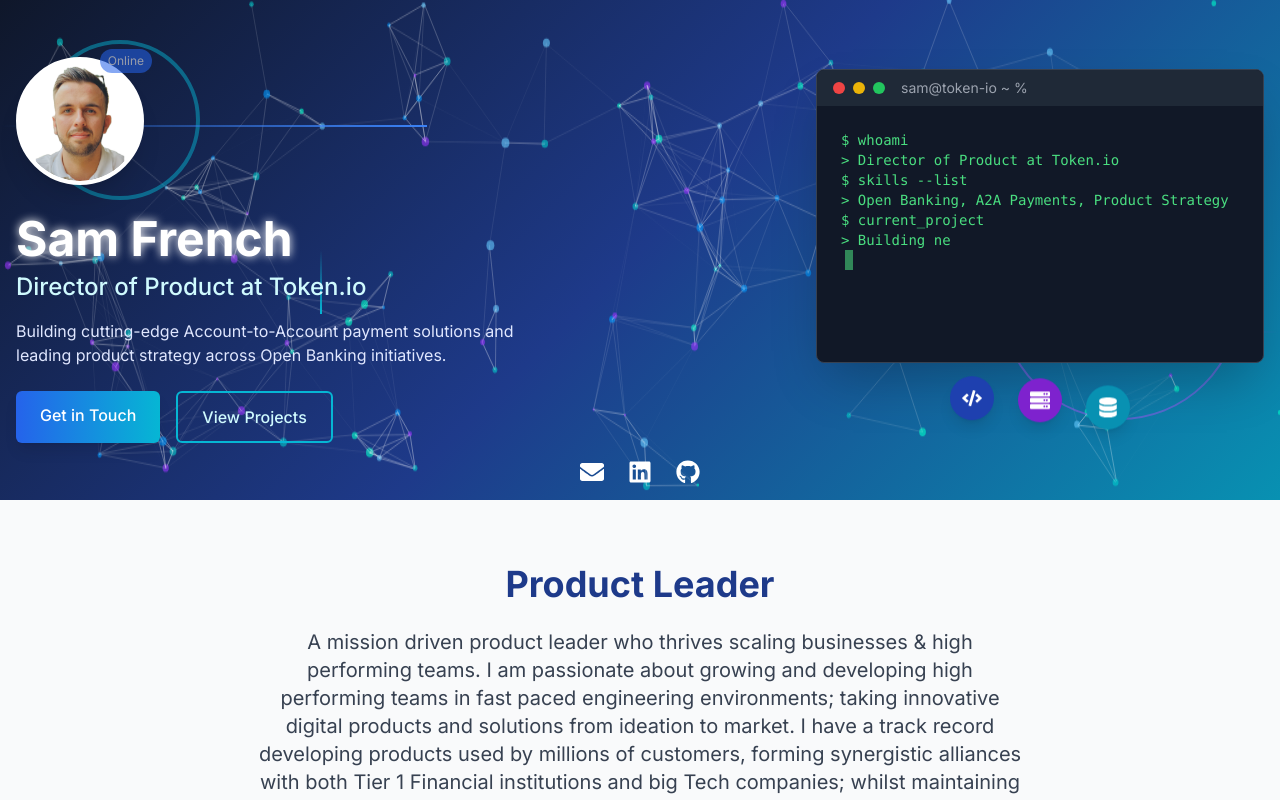
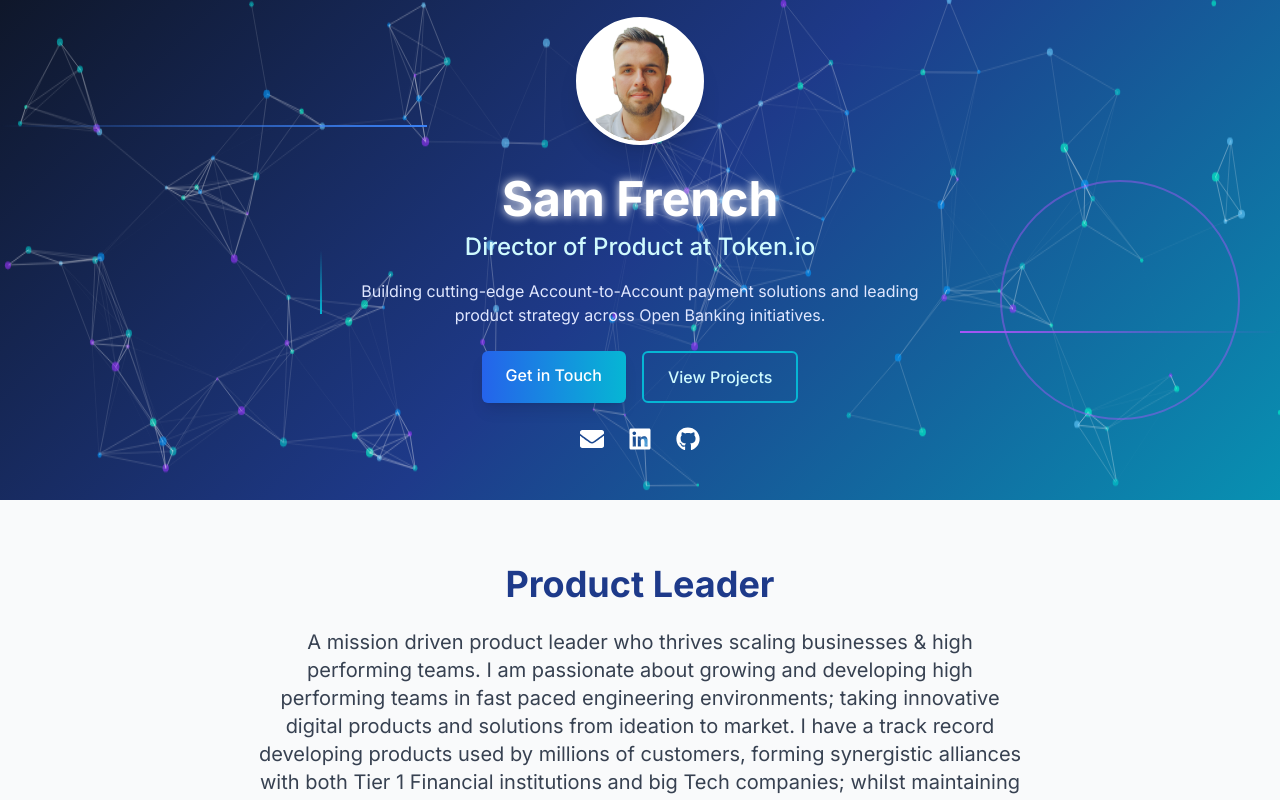
Before and after one commit to samfrench27/samfrench.io, a Next.js app: page / in a window 1280 px wide. Shown: the top 800 px of the page. Built offline with nearby package versions, Linux system fonts and the light colour scheme.

Commit message:
Version 1.0.

```diff
--- a/src/components/Header.tsx
+++ b/src/components/Header.tsx
@@ -5,9 +5,9 @@
 
 export default function AnimatedHeader() {
   const [scrolled, setScrolled] = useState(false);
-  const canvasRef = useRef(null);
-  const particlesRef = useRef([]);
-  const animationRef = useRef(null);
+  const canvasRef = useRef<HTMLCanvasElement | null>(null);
+  const particlesRef = useRef<any[]>([]);
+  const animationRef = useRef<number | null>(null);
 
   // Particle animation setup
   useEffect(() => {
@@ -15,15 +15,28 @@
     if (!canvas) return;
 
     const ctx = canvas.getContext('2d');
-    const particles = [];
+    if (!ctx) return;
+
+    const particles: Array<{
+      x: number;
+      y: number;
+      radius: number;
+      color: string;
+      speedX: number;
+      speedY: number;
+      connected: number[];
+    }> = [];
 
     const resizeCanvas = () => {
+      if (!canvas) return;
       canvas.width = window.innerWidth;
       canvas.height = 400; // Fixed height for header
     };
 
     const createParticles = () => {
       particles.length = 0;
+      if (!canvas) return;
+
       const particleCount = Math.floor(window.innerWidth / 10); // Responsive particle count
 
       for (let i = 0; i < particleCount; i++) {
@@ -48,6 +61,8 @@
     };
 
     const drawParticles = () => {
+      if (!ctx || !canvas) return;
+
       ctx.clearRect(0, 0, canvas.width, canvas.height);
 
       // Update and draw particles
@@ -100,7 +115,9 @@
     // Cleanup
     return () => {
       window.removeEventListener('resize', resizeCanvas);
+      if (animationRef.current) {
         cancelAnimationFrame(animationRef.current);
+      }
     };
   }, []);
 
@@ -131,23 +148,7 @@
     return () => clearInterval(interval);
   }, []);
 
-  // Matrix rain effect for the terminal section
-  const [terminalText, setTerminalText] = useState('');
-  const fullText = '$ whoami\n> Director of Product at Token.io\n$ skills --list\n> Open Banking, A2A Payments, Product Strategy\n$ current_project\n> Building next-gen financial infrastructure';
-
-  useEffect(() => {
-    let index = 0;
-    const typingInterval = setInterval(() => {
-      setTerminalText(fullText.substring(0, index));
-      index++;
-
-      if (index > fullText.length) {
-        clearInterval(typingInterval);
-      }
-    }, 50);
-
-    return () => clearInterval(typingInterval);
-  }, []);
+  // Removing terminal text effect since we no longer have the terminal window
 
   return (
     <header className="relative overflow-hidden" style={{ height: '500px' }}>
@@ -158,9 +159,8 @@
         style={{ background: 'linear-gradient(135deg, #0f172a 0%, #1e3a8a 50%, #0891b2 100%)' }}
       />
 
-      {/* Tech-inspired decorative elements */}
+      {/* Tech-inspired decorative elements - removing the blue circle on left */}
       <div className="absolute top-0 left-0 w-full h-full z-0 pointer-events-none overflow-hidden">
-        <div className="absolute top-10 left-10 w-40 h-40 border-4 border-cyan-500 rounded-full opacity-30 animate-pulse"></div>
         <div className="absolute bottom-20 right-10 w-60 h-60 border-2 border-purple-500 rounded-full opacity-20 animate-pulse"></div>
         <div className="absolute top-1/4 right-1/3 w-20 h-20 bg-blue-500 opacity-10 animate-ping"></div>
 
@@ -170,11 +170,11 @@
         <div className="absolute top-1/2 left-1/4 h-16 w-0.5 bg-gradient-to-b from-transparent to-cyan-500"></div>
       </div>
 
-      <div className="relative z-10 container mx-auto px-4 h-full flex flex-col md:flex-row items-center justify-between py-10">
-        {/* Profile section */}
-        <div className="md:w-1/2 text-center md:text-left mb-8 md:mb-0">
+      <div className="relative z-10 container mx-auto px-4 h-full flex flex-col items-center justify-center py-10">
+        {/* Centered profile section */}
+        <div className="text-center mb-8">
           <div className="relative inline-block">
-            <div className="w-32 h-32 rounded-full border-4 border-white overflow-hidden relative shadow-xl bg-white p-1">
+            <div className="w-32 h-32 rounded-full border-4 border-white overflow-hidden relative shadow-xl bg-white p-1 mx-auto">
               <Image
                 src="/profile-photo.png"
                 alt="Sam French"
@@ -185,9 +185,6 @@
               />
               <div className="absolute inset-0 rounded-full border-4 border-transparent hover:border-cyan-400 transition-all duration-300"></div>
             </div>
-            <div className="absolute -top-2 -right-2 bg-blue-600 text-white text-xs px-2 py-1 rounded-full animate-pulse">
-              Online
-            </div>
           </div>
 
           <h1 className={`text-4xl md:text-5xl font-bold mt-6 text-white ${neonColors[colorIndex]}`} style={{ textShadow: '0 0 10px currentColor' }}>
@@ -195,14 +192,14 @@
           </h1>
 
           <h2 className="text-2xl font-medium mt-2 mb-4 text-cyan-100">
-            Director of Product <span className="hidden md:inline">at Token.io</span>
+            Director of Product at Token.io
           </h2>
 
-          <p className="mb-6 text-indigo-100 max-w-lg">
+          <p className="mb-6 text-indigo-100 max-w-xl mx-auto">
             Building cutting-edge Account-to-Account payment solutions and leading product strategy across Open Banking initiatives.
           </p>
 
-          <div className="flex justify-center md:justify-start space-x-4">
+          <div className="flex justify-center space-x-4 mb-6">
             <a
               href="#contact"
               className="px-6 py-3 bg-gradient-to-r from-blue-600 to-cyan-500 text-white font-medium rounded-md hover:from-blue-700 hover:to-cyan-600 transition-all duration-300 transform hover:-translate-y-1 shadow-lg"
@@ -216,42 +213,9 @@
               View Projects
             </a>
           </div>
-        </div>
 
-        {/* Terminal section */}
-        <div className="md:w-1/2 w-full max-w-md">
-          <div className="bg-gray-900 rounded-lg overflow-hidden shadow-2xl border border-gray-700">
-            <div className="flex items-center px-4 py-2 bg-gray-800">
-              <div className="flex space-x-2 mr-4">
-                <div className="w-3 h-3 rounded-full bg-red-500"></div>
-                <div className="w-3 h-3 rounded-full bg-yellow-500"></div>
-                <div className="w-3 h-3 rounded-full bg-green-500"></div>
-              </div>
-              <div className="text-gray-400 text-sm">sam@token-io ~ %</div>
-            </div>
-            <div className="p-6 font-mono text-sm h-64 overflow-hidden">
-              <div className="text-green-400 whitespace-pre-line">{terminalText}</div>
-              <div className="inline-block w-2 h-5 bg-green-400 ml-1 animate-pulse"></div>
-            </div>
-          </div>
-
-          {/* Tech icon ring */}
-          <div className="flex justify-center mt-6 space-x-6">
-            <div className="p-3 bg-blue-800 text-white rounded-full animate-bounce shadow-lg">
-              <FaCode className="text-xl" />
-            </div>
-            <div className="p-3 bg-purple-700 text-white rounded-full animate-bounce shadow-lg" style={{ animationDelay: '0.2s' }}>
-              <FaServer className="text-xl" />
-            </div>
-            <div className="p-3 bg-cyan-600 text-white rounded-full animate-bounce shadow-lg" style={{ animationDelay: "0.4s" }}>
-              <FaDatabase className="text-xl" />
-            </div>
-          </div>
-        </div>
-      </div>
-
-      {/* Social Links */}
-      <div className="absolute bottom-4 left-1/2 transform -translate-x-1/2 flex space-x-6 z-10">
+          {/* Social Links moved up below buttons */}
+          <div className="flex justify-center space-x-6">
             <a
               href="mailto:sam@samfrench.io"
               className="text-white hover:text-cyan-300 transition-colors duration-300 transform hover:scale-125"
@@ -275,6 +239,12 @@
               <FaGithub className="text-2xl" />
             </a>
           </div>
+        </div>
+
+        {/* Tech icon ring - removed as requested */}
+      </div>
+
+      {/* Social Links have been moved up below the buttons, removing this section */}
     </header>
   );
 }
--- a/src/components/ProjectShowcase.tsx
+++ b/src/components/ProjectShowcase.tsx
@@ -3,7 +3,8 @@
 import { motion } from 'framer-motion';
 
 const ProjectShowcase = () => {
-  const [activeProject, setActiveProject] = useState<string | null>(null);
+  // Disabling the activeProject functionality temporarily
+  // const [activeProject, setActiveProject] = useState<string | null>(null);
 
   const projects = [
     {
@@ -64,9 +65,9 @@
         {projects.map((project) => (
           <motion.div
             key={project.id}
-            className={`bg-white rounded-lg shadow-md overflow-hidden cursor-pointer border-t-4 ${project.color} ${activeProject === project.id ? 'ring-2 ring-blue-400' : ''}`}
+            className={`bg-white rounded-lg shadow-md overflow-hidden cursor-pointer border-t-4 ${project.color}`}
             whileHover={{ y: -5, boxShadow: "0 10px 25px -5px rgba(0, 0, 0, 0.1)" }}
-            onClick={() => setActiveProject(activeProject === project.id ? null : project.id)}
+            // onClick={() => setActiveProject(activeProject === project.id ? null : project.id)}
           >
             <div className="p-6">
               <div className="text-4xl mb-4">{project.icon}</div>
@@ -90,20 +91,16 @@
               </div>
 
               <button
-                className={`px-4 py-2 rounded-md text-sm font-medium transition-colors ${
-                  activeProject === project.id
-                    ? 'bg-gray-200 text-gray-700'
-                    : `text-white ${project.color}`
-                }`}
+                className={`px-4 py-2 rounded-md text-sm font-medium transition-colors text-white ${project.color}`}
               >
-                {activeProject === project.id ? 'Show Less' : 'Learn More'}
+                Learn More
               </button>
             </div>
           </motion.div>
         ))}
       </div>
 
-      {/* Expanded project details */}
+      {/* Temporarily commenting out expanded project details section
       {activeProject && (
         <motion.div
           initial={{ opacity: 0, y: 20 }}
@@ -162,6 +159,7 @@
           ))}
         </motion.div>
       )}
+      */}
     </div>
   );
 };
```
Lines whose indentation alone changed are shown as unchanged.
